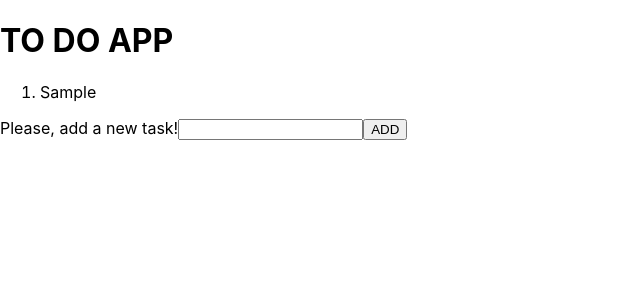
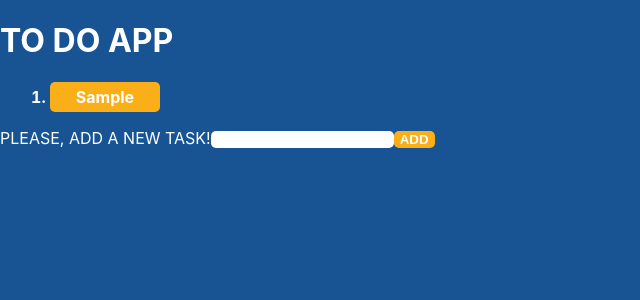
Before and after one commit to daniel8nuevo/toDoList_reactjs, a React (Create React App) app: page / in a window 1280 px wide. Both pictures are taken after typing "Sample" into the empty fields and a click on the button "ADD". Shown: the top 300 px of the page, without its empty margins (0-640 px from the left). Built offline with nearby package versions, Linux system fonts and the light colour scheme.

Commit message:
added a design for todo app and todo list

```diff
--- a/src/App.css
+++ b/src/App.css
@@ -1,38 +1,18 @@
-.App {
-  text-align: center;
+.header {
+  color: #FFFFFF;
 }
-
-.App-logo {
-  height: 40vmin;
-  pointer-events: none;
+label {
+  color: #FFFFFF;
 }
-
-@media (prefers-reduced-motion: no-preference) {
-  .App-logo {
-    animation: App-logo-spin infinite 20s linear;
-  }
+.buttonAdd{
+  background-color: #FAAF18;
+  color: #FFFFFF;
+  font-weight: bold;
+  border-radius: 5px;
+  border: none;
 }
-
-.App-header {
-  background-color: #282c34;
-  min-height: 100vh;
-  display: flex;
-  flex-direction: column;
-  align-items: center;
-  justify-content: center;
-  font-size: calc(10px + 2vmin);
-  color: white;
+.inputValue{
+  border-radius: 5px;
+  border: none;
+  font-weight: bold;
 }
-
-.App-link {
-  color: #61dafb;
-}
-
-@keyframes App-logo-spin {
-  from {
-    transform: rotate(0deg);
-  }
-  to {
-    transform: rotate(360deg);
-  }
-}
--- a/src/App.js
+++ b/src/App.js
@@ -39,16 +39,17 @@ export default class ToDoApp extends React.Component {
   render(){
     return(
       <div>
-        <h1>TO DO APP</h1>
+        <h1 className='header'>TO DO APP</h1>
           <ToDoList todo={this.state.todo} />
           <form onSubmit={this.handleSubmit}>
-            <label htmlFor="newToDo">Please, add a new task!</label>
+            <label htmlFor="newToDo">PLEASE, ADD A NEW TASK!</label>
               <input
+                className='inputValue'
                 id="newToDo"
                 onChange={this.handleChange}
                 value={this.state.inputValue}
               />
-              <button>ADD</button>
+              <button className='buttonAdd'>ADD</button>
           </form>
       </div>
     )
--- a/src/ToDoList.css
+++ b/src/ToDoList.css
@@ -0,0 +1,10 @@
+.todoBox{
+    color: #FFFFFF;
+    width: 100px;
+    padding: 5px;
+    background-color: #FAAF18;
+    margin: 10px;
+    border-radius: 5px;
+    font-weight: bold;
+    text-align: center;
+}
--- a/src/ToDoList.js
+++ b/src/ToDoList.js
@@ -7,7 +7,7 @@ export default class ToDoList extends React.Component {
             <div>
                 <ol>
                     {this.props.todo.map(todos => (
-                        <li key={todos.id}>
+                        <li className='todoBox' key={todos.id}>
                             {todos.inputValue}
                         </li>
                     ))}
--- a/src/index.css
+++ b/src/index.css
@@ -5,6 +5,7 @@ body {
     sans-serif;
   -webkit-font-smoothing: antialiased;
   -moz-osx-font-smoothing: grayscale;
+  background-color: #185494;
 }
 
 code {
```
